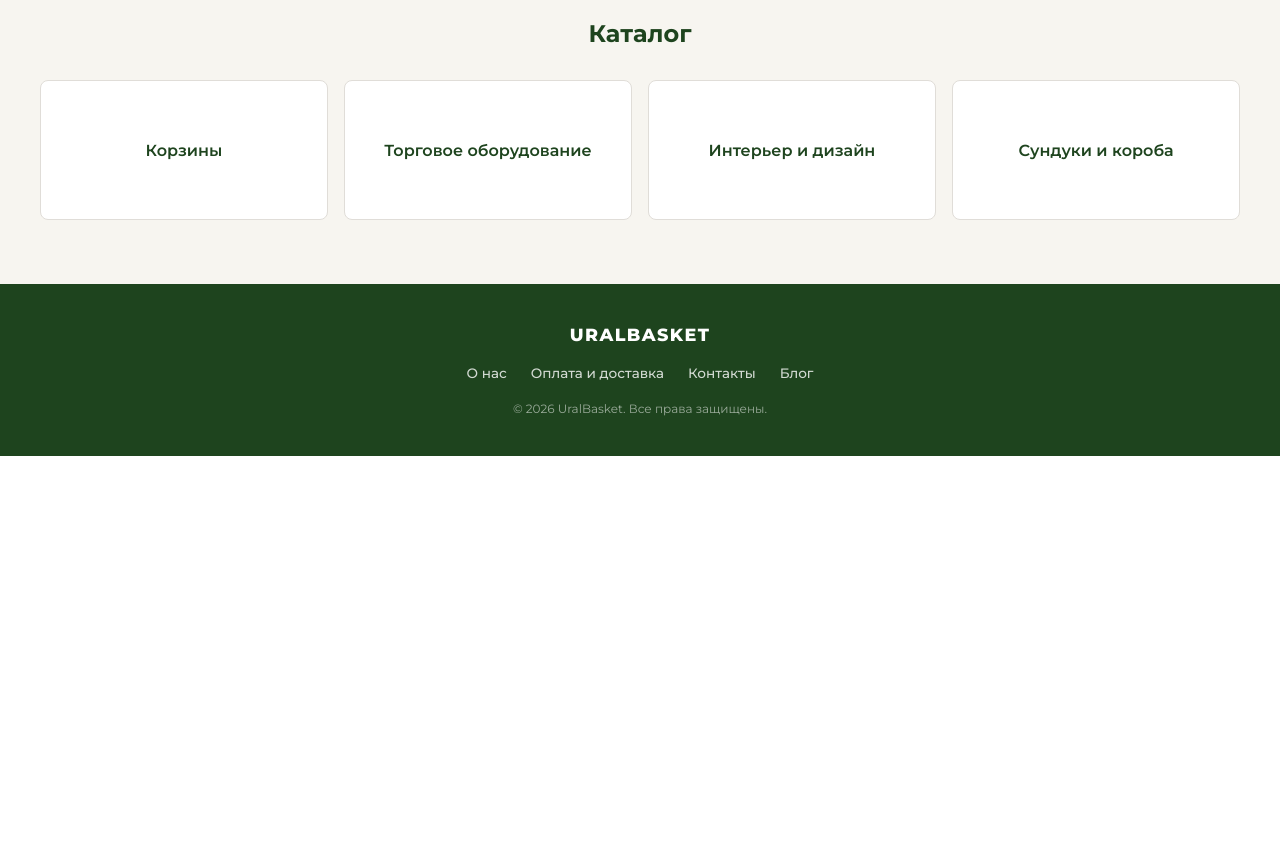
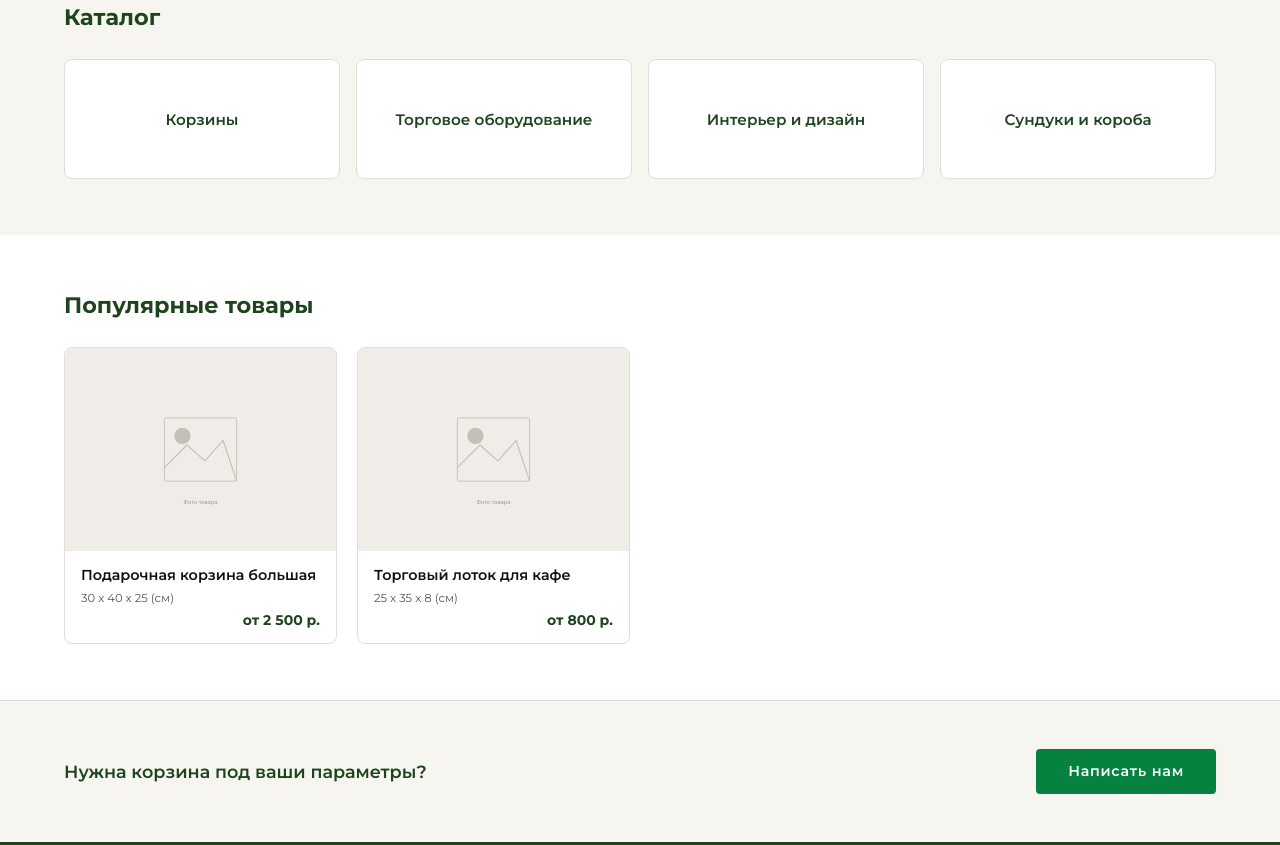
Before and after one commit to Svetzayats/uralbasket_new, an Astro site: page / in a window 1280 px wide. Shown: the part 461-1306 px from the top of the page. Before the commit the page ends 917 px from the top, so only its background shows below. Built offline with nearby package versions, Linux system fonts and the light colour scheme; Astro itself is replaced by a stand-in of ours.

Commit message:
Phase 4: Product card on main, sections

```diff
--- a/src/components/ProductCard.astro
+++ b/src/components/ProductCard.astro
@@ -6,8 +6,10 @@ interface Props {
 }
 
 const { product } = Astro.props;
-const { title, price, images, sizes, inStock } = product.data;
-const sizeCaption = [sizes.width, sizes.depth, sizes.height].filter(Boolean).join(' x ');
+const { title, price, images, sizes } = product.data;
+const sizeCaption = sizes
+  ? [sizes.width, sizes.depth, sizes.height].filter(Boolean).join(' x ')
+  : null;
 const image = images[0] ?? null;
 ---
 
--- a/src/pages/index.astro
+++ b/src/pages/index.astro
@@ -1,8 +1,25 @@
 ---
+import { getCollection } from 'astro:content';
 import Layout from '../layouts/Layout.astro';
+import ProductCard from '../components/ProductCard.astro';
+
+const allProducts = await getCollection('products');
+const featured = allProducts
+  .filter(p => p.data.featured)
+  .sort((a, b) => a.data.order - b.data.order);
+
+const categories = [
+  { href: '/baskets', label: 'Корзины' },
+  { href: '/trade', label: 'Торговое оборудование' },
+  { href: '/design', label: 'Интерьер и дизайн' },
+  { href: '/boxes', label: 'Сундуки и короба' },
+];
 ---
 
-<Layout title="Главная" description="UralBasket — плетёные корзины ручной работы. Подарочные корзины, корзины для хранения, торговое оборудование из лозы.">
+<Layout
+  title="Главная"
+  description="UralBasket — плетёные корзины ручной работы. Подарочные корзины, корзины для хранения, торговое оборудование из лозы."
+>
   <section class="hero">
     <div class="hero-inner">
       <h1>URALBASKET</h1>
@@ -11,36 +28,48 @@ import Layout from '../layouts/Layout.astro';
     </div>
   </section>
 
-  <section class="categories">
+  <section class="categories-section">
     <div class="container">
-      <h2>Каталог</h2>
+      <h2 class="section-title">Каталог</h2>
       <ul class="category-grid">
-        <li>
-          <a href="/baskets" class="category-card">
-            <span class="category-name">Корзины</span>
-          </a>
-        </li>
-        <li>
-          <a href="/trade" class="category-card">
-            <span class="category-name">Торговое оборудование</span>
-          </a>
-        </li>
-        <li>
-          <a href="/design" class="category-card">
-            <span class="category-name">Интерьер и дизайн</span>
-          </a>
-        </li>
-        <li>
-          <a href="/boxes" class="category-card">
-            <span class="category-name">Сундуки и короба</span>
-          </a>
-        </li>
+        {categories.map(cat => (
+          <li>
+            <a href={cat.href} class="category-card">
+              <span class="category-name">{cat.label}</span>
+            </a>
+          </li>
+        ))}
       </ul>
+    </div>
+  </section>
+
+  {featured.length > 0 && (
+    <section class="featured-section">
+      <div class="container">
+        <h2 class="section-title">Популярные товары</h2>
+        <ul class="product-grid">
+          {featured.map(product => (
+            <li>
+              <ProductCard product={product} />
+            </li>
+          ))}
+        </ul>
+      </div>
+    </section>
+  )}
+
+  <section class="cta-section">
+    <div class="container">
+      <div class="cta-inner">
+        <p class="cta-text">Нужна корзина под ваши параметры?</p>
+        <a href="/contacts" class="btn">Написать нам</a>
+      </div>
     </div>
   </section>
 </Layout>
 
 <style>
+  /* Hero */
   .hero {
     background: var(--color-primary);
     color: #ffffff;
@@ -71,7 +100,6 @@ import Layout from '../layouts/Layout.astro';
 
   .btn {
     display: inline-block;
-    margin-top: 0.5rem;
     padding: 0.85rem 2rem;
     background: var(--color-accent);
     color: #ffffff;
@@ -86,27 +114,29 @@ import Layout from '../layouts/Layout.astro';
     background: #046b33;
   }
 
-  .categories {
-    padding: 4rem 1.5rem;
-    background: var(--color-bg-subtle);
-  }
-
+  /* Shared */
   .container {
     max-width: 1200px;
     margin: 0 auto;
+    padding: 0 1.5rem;
   }
 
-  .categories h2 {
-    font-size: 1.5rem;
+  .section-title {
+    font-size: 1.4rem;
     font-weight: 700;
     color: var(--color-primary);
-    margin-bottom: 2rem;
-    text-align: center;
+    margin-bottom: 1.75rem;
+  }
+
+  /* Categories */
+  .categories-section {
+    padding: 3.5rem 0;
+    background: var(--color-bg-subtle);
   }
 
   .category-grid {
     display: grid;
-    grid-template-columns: repeat(auto-fit, minmax(240px, 1fr));
+    grid-template-columns: repeat(auto-fit, minmax(220px, 1fr));
     gap: 1rem;
   }
 
@@ -114,23 +144,55 @@ import Layout from '../layouts/Layout.astro';
     display: flex;
     align-items: center;
     justify-content: center;
-    min-height: 140px;
+    min-height: 120px;
     background: var(--color-bg);
     border: 1px solid var(--color-border);
     border-radius: 8px;
-    padding: 1.5rem;
+    padding: 1.25rem;
     transition: border-color 0.15s, box-shadow 0.15s;
   }
 
   .category-card:hover {
     border-color: var(--color-accent);
-    box-shadow: 0 2px 12px rgba(5, 130, 64, 0.12);
+    box-shadow: 0 2px 12px rgba(5, 130, 64, 0.1);
   }
 
   .category-name {
-    font-size: 1rem;
+    font-size: 0.95rem;
     font-weight: 600;
     color: var(--color-primary);
     text-align: center;
   }
+
+  /* Featured products */
+  .featured-section {
+    padding: 3.5rem 0;
+  }
+
+  .product-grid {
+    display: grid;
+    grid-template-columns: repeat(auto-fill, minmax(240px, 1fr));
+    gap: 1.25rem;
+  }
+
+  /* CTA */
+  .cta-section {
+    padding: 3rem 0;
+    background: var(--color-bg-subtle);
+    border-top: 1px solid var(--color-border);
+  }
+
+  .cta-inner {
+    display: flex;
+    align-items: center;
+    justify-content: space-between;
+    gap: 1.5rem;
+    flex-wrap: wrap;
+  }
+
+  .cta-text {
+    font-size: 1.1rem;
+    font-weight: 600;
+    color: var(--color-primary);
+  }
 </style>
```
Also changed, not shown: src/pages/404.astro (added, +93 -0 lines).
